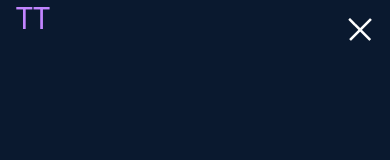
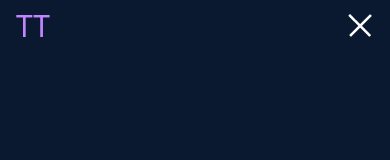
Before and after one commit to fusionxx23/Portfolio, a Next.js app: page / in a window 390 px wide. Shown: the top 160 px of the page. Built offline with nearby package versions, Linux system fonts and the light colour scheme.

Commit message:
Padding Spacing Fix

```diff
--- a/components/Navbar.tsx
+++ b/components/Navbar.tsx
@@ -29,17 +29,17 @@ export default function Navbar({ display }: { display: boolean }) {
     return (
         <>
             <div onClick={() => { setSidebar(!sidebar) }}
-                className={`sm:hidden transition-all ease-in origin-center delay-75 ${anim} duration-200  fixed right-3 top-0 mt-3 z-40 text-light-200`}>
+                className={`sm:hidden transition-all ease-in origin-center delay-75 ${anim} duration-200  fixed right-3 top-0 pt-2 z-40 text-light-200`}>
                 <NavAnimatedIcon open={sidebar} />
             </div>
             {sidebar && <div className='w-screen h-screen fixed z-10 bg-black bg-opacity-40'>
             </div>}
 
-            <div className={`fixed top-0 pb-2 w-full ${isScrolled ? 'drop-shadow-[0_5px_5px_rgba(0,0,0,0.59)]' : ''} sm:pb-0 z-10 duration-300 bg-dark-300 transition-all ${display ? 'translate-y-0 opacity-100' : '-translate-y-5 opacity-0 '} `}>
+            <div className={`fixed top-0  w-full ${isScrolled ? 'drop-shadow-[0_5px_5px_rgba(0,0,0,0.59)]' : ''} sm:pb-0 z-10 duration-300 bg-dark-300 transition-all ${display ? 'translate-y-0 opacity-100' : '-translate-y-5 opacity-0 '} `}>
                 <div className="flex justify-between items-center px-4 md:px-20 ">
                     <Link href={'#Landing'}>
                         <div className='cursor-pointer'>
-                            <h1 className='text-light-100 text-3xl' >TT</h1>
+                            <h1 className='text-light-100 text-3xl py-2' >TT</h1>
                         </div>
                     </Link>
 
```
